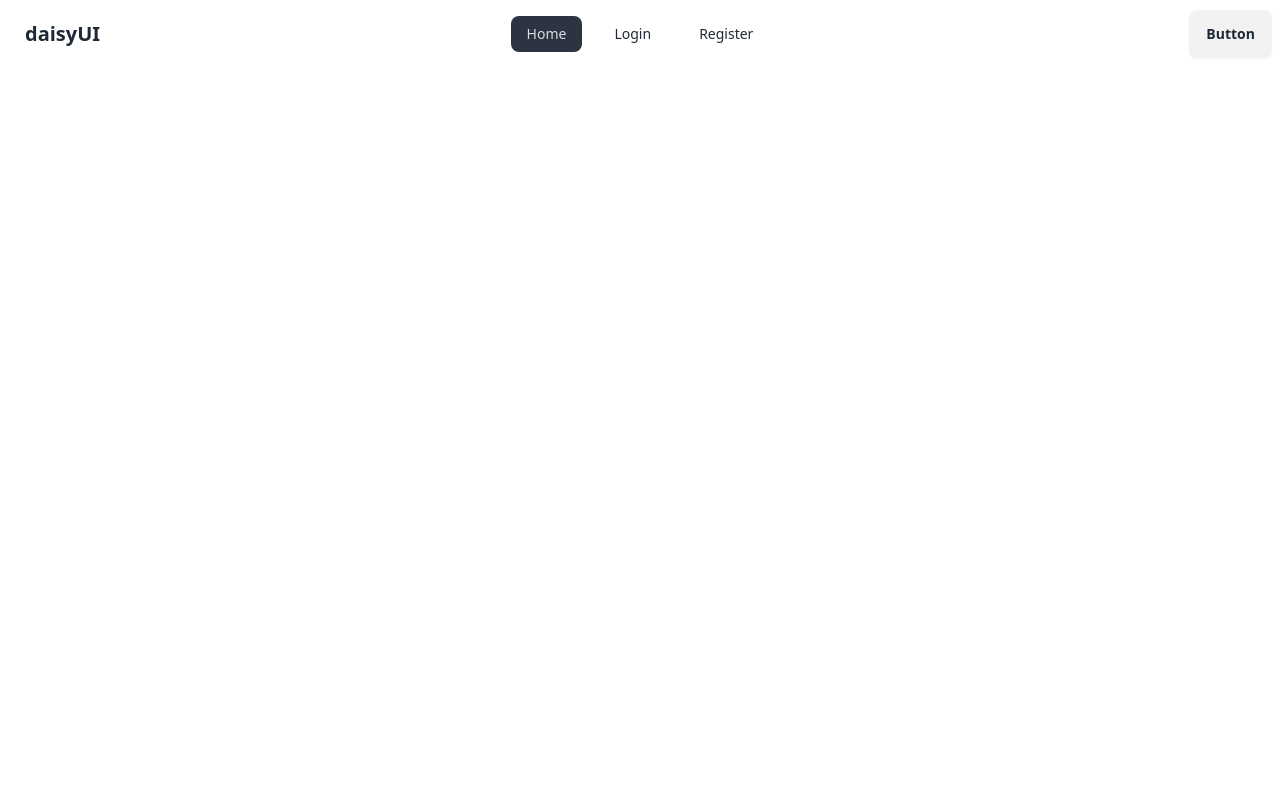
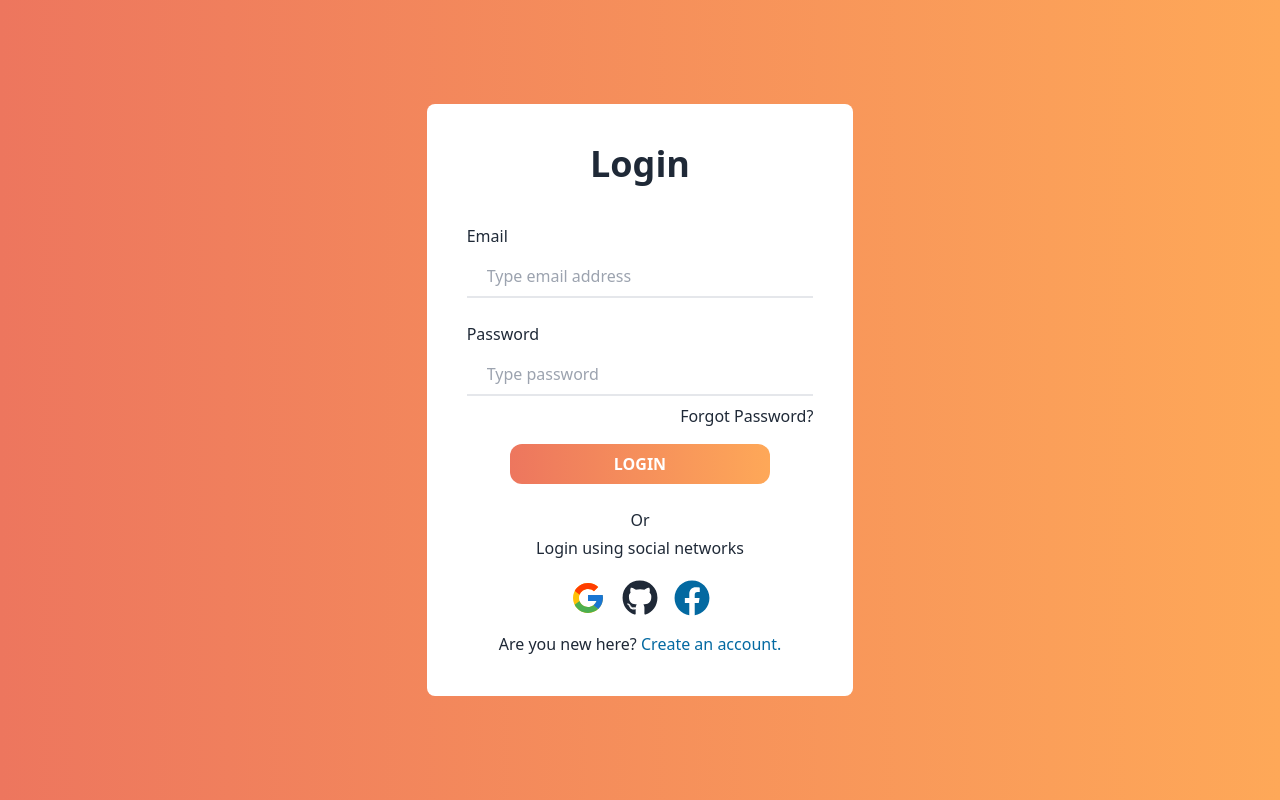
Before and after one commit to atique-shahriar/login-register-authentication-page-using-firebase, a React (Vite) app: page / in a window 1280 px wide. Built offline with nearby package versions, Linux system fonts and the light colour scheme.

Commit message:
Design login and register page

```diff
--- a/package.json
+++ b/package.json
@@ -15,6 +15,7 @@
     "match-sorter": "^6.3.4",
     "react": "^18.2.0",
     "react-dom": "^18.2.0",
+    "react-icons": "^5.0.1",
     "react-router-dom": "^6.22.3",
     "sort-by": "^1.2.0"
   },
--- a/src/components/Login.jsx
+++ b/src/components/Login.jsx
@@ -1,5 +1,46 @@
+import {FaGithub} from "react-icons/fa";
+import {FaFacebook} from "react-icons/fa";
+import {FcGoogle} from "react-icons/fc";
+import {Link} from "react-router-dom";
+
 const Login = () => {
-  return <div className="min-h-screen bg-gradient-to-r from-[#396afc] to-[#2948ff]"></div>;
+  return (
+    <div className="min-h-screen bg-gradient-to-r from-[#ED765E] to-[#FEA858]">
+      <div className="flex items-center justify-center min-h-screen">
+        <div className="bg-white w-4/5 lg:w-1/3 rounded-lg mx-auto p-10 h-5/6 ">
+          <h3 className="text-center font-bold text-4xl mb-10 ">Login</h3>
+          <label htmlFor="email" className="block mt-6">
+            Email
+          </label>
+          <input className="block px-5 py-2  border-b-2 w-full mt-2 " type="email" placeholder="Type email address" />
+
+          <label htmlFor="email" className="block mt-6">
+            Password
+          </label>
+          <input className="block px-5 py-2 border-b-2 w-full mt-2" type="password" placeholder="Type password" />
+          <p className="text-right mt-2">Forgot Password?</p>
+          <div className="flex mt-4 justify-center">
+            <input type="submit" value="LOGIN" className="bg-gradient-to-r from-[#ED765E] to-[#FEA858] w-3/4 py-2 rounded-xl font-bold text-white" />
+          </div>
+          <div className="flex flex-col items-center justify-center  mt-6">
+            <p>Or</p>
+            <p className="my-1">Login using social networks</p>
+            <div className="flex gap-4 mt-4">
+              <FcGoogle className="text-4xl"></FcGoogle>
+              <FaGithub className="text-4xl"></FaGithub>
+              <FaFacebook className="text-4xl text-sky-700"></FaFacebook>
+            </div>
+            <p className="mt-4">
+              Are you new here?{" "}
+              <span className="text-sky-700">
+                <Link to="/register">Create an account.</Link>
+              </span>
+            </p>
+          </div>
+        </div>
+      </div>
+    </div>
+  );
 };
 
 export default Login;
--- a/src/components/Register.jsx
+++ b/src/components/Register.jsx
@@ -1,9 +1,46 @@
+import {Link} from "react-router-dom";
+
 const Register = () => {
-    return (
-        <div>
+  return (
+    <div className="min-h-screen bg-gradient-to-r from-[#ED765E] to-[#FEA858]">
+      <div className="flex items-center justify-center min-h-screen">
+        <div className="bg-white w-4/5 lg:w-1/3 rounded-lg mx-auto p-10 h-5/6 ">
+          <h3 className="text-center font-bold text-4xl mb-10 ">Register</h3>
+          <label htmlFor="text" className="block mt-6">
+            Username
+          </label>
+          <input className="block px-5 py-2  border-b-2 w-full mt-2 " type="email" placeholder="Type username" />
 
+          <label htmlFor="email" className="block mt-6">
+            Email
+          </label>
+          <input className="block px-5 py-2  border-b-2 w-full mt-2 " type="email" placeholder="Type email address" />
+
+          <label htmlFor="email" className="block mt-6">
+            Password
+          </label>
+          <input className="block px-5 py-2 border-b-2 w-full mt-2" type="password" placeholder="Type password" />
+
+          <label htmlFor="email" className="block mt-6">
+            Confirm Password
+          </label>
+          <input className="block px-5 py-2 border-b-2 w-full mt-2" type="password" placeholder="Type password again" />
+
+          <div className="flex mt-4 justify-center">
+            <input type="submit" value="REGISTER" className="bg-gradient-to-r from-[#ED765E] to-[#FEA858] w-3/4 py-2 rounded-xl font-bold text-white" />
+          </div>
+          <div className="flex flex-col items-center justify-center  mt-6">
+            <p className="mt-4">
+              Are have an account?{" "}
+              <span className="text-sky-700">
+                <Link to="/">Login.</Link>
+              </span>
+            </p>
+          </div>
         </div>
-    );
+      </div>
+    </div>
+  );
 };
 
 export default Register;
--- a/src/components/Root.jsx
+++ b/src/components/Root.jsx
@@ -1,10 +1,8 @@
-import { Outlet } from "react-router-dom";
-import Header from "./Header";
+import {Outlet} from "react-router-dom";
 
 const Root = () => {
   return (
     <div>
-      <Header></Header>
       <Outlet></Outlet>
     </div>
   );
--- a/src/main.jsx
+++ b/src/main.jsx
@@ -1,7 +1,7 @@
 import React from "react";
 import ReactDOM from "react-dom/client";
 import "./index.css";
-import { createBrowserRouter, RouterProvider } from "react-router-dom";
+import {createBrowserRouter, RouterProvider} from "react-router-dom";
 
 import Home from "./components/Home";
 import Login from "./components/Login";
@@ -14,11 +14,11 @@ const router = createBrowserRouter([
     element: <Root></Root>,
     children: [
       {
-        path: "/",
+        path: "/home",
         element: <Home></Home>,
       },
       {
-        path: "/login",
+        path: "/",
         element: <Login></Login>,
       },
       {
```
Also changed, not shown: 1 other file (tests, documents, lock files or other folders).
